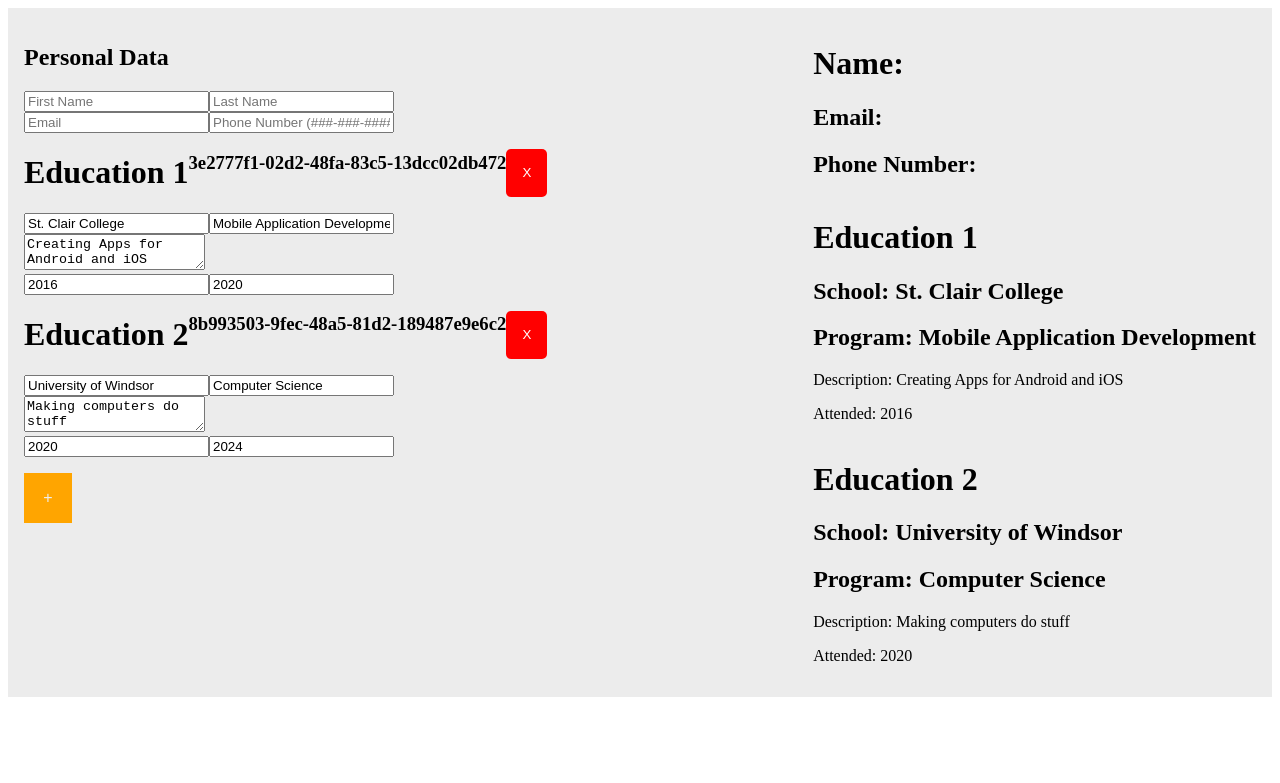
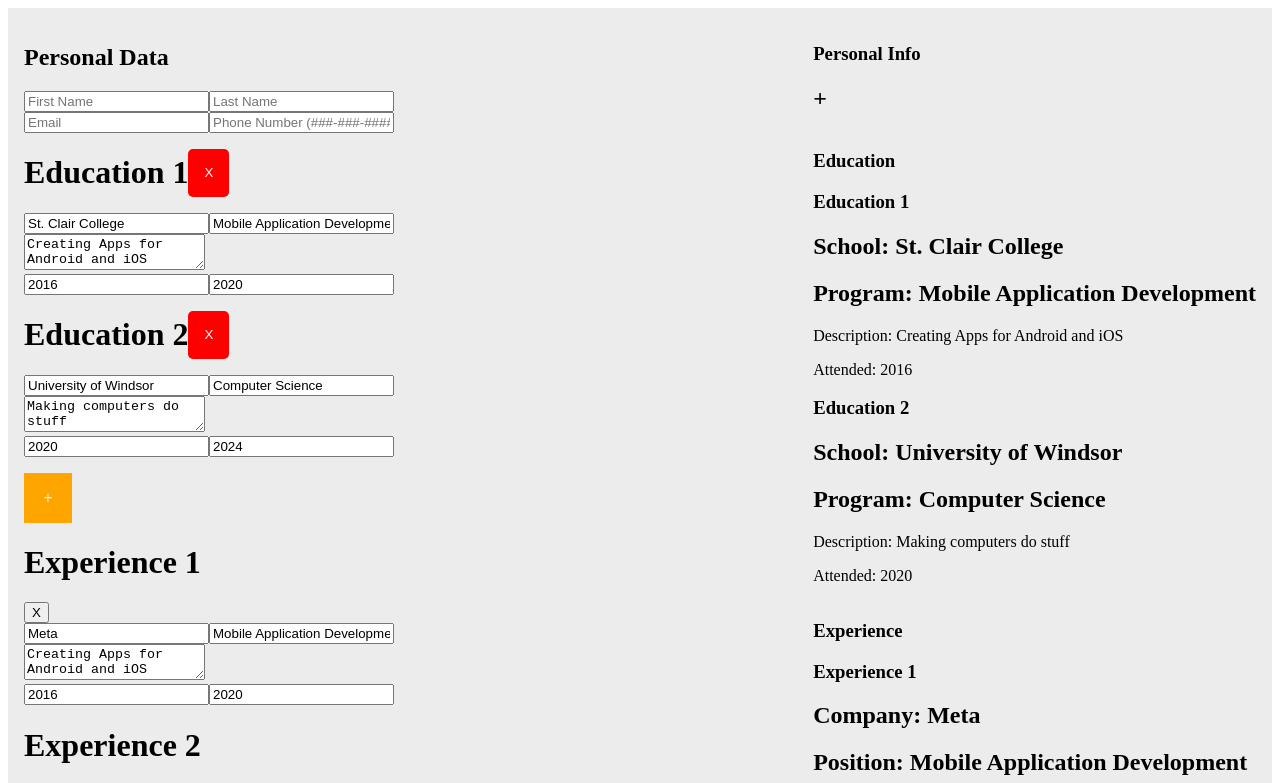
Before and after one commit to Abazzi/cv-application-react, a React (Vite) app: page / in a window 1280 px wide. Shown: the top 783 px of the page. Built offline with nearby package versions, Linux system fonts and the light colour scheme.

Commit message:
feat: added experience form
added experience form and new section to the render in RenderedResume

```diff
--- a/src/App.jsx
+++ b/src/App.jsx
@@ -1,8 +1,8 @@
 import { useState } from 'react';
 import PersonalInfoForm from './components/PersonalInfoForm'
-import PersonalInfoPreview from './components/PersonalInfoPreview';
 import EducationInfoForm from './components/EducationInfoForm';
-import EducationInfoPreview from './components/EducationInfoPreview'
+import ResumeRender from './components/RenderedResume';
+import ExperienceInfoForm from './components/ExperienceInfoForm';
 
 function App() {
 
@@ -15,6 +15,12 @@ function App() {
       phoneNumber: "420691234",
     }
   });
+
+  const handlePersonalInfo = (e) => {
+    setPersonalInfo({
+      ...personalInfo, [e.target.name]: e.target.value
+    });
+  };
 
   const [education, setEducation] = useState([
     {
@@ -51,18 +57,60 @@ function App() {
     setEducation(education.filter(edu => edu.id !== id))
   }
 
-  const handlePersonalInfo = (e) => {
-    setPersonalInfo({
-      ...personalInfo, [e.target.name]: e.target.value
-    });
-  };
-
   const addEducation = () => {
     setEducation([
       ...education, {
         id: crypto.randomUUID(),
         school: "",
         program: "",
+        description: "",
+        startDate: "",
+        endDate: "",
+      }
+    ])
+  }
+
+  const [experience, setExperience] = useState([
+    {
+      id: crypto.randomUUID(),
+      company: "Meta",
+      position: "Mobile Application Development",
+      description: "Creating Apps for Android and iOS",
+      startDate: "2016",
+      endDate: "2020",
+    },
+    {
+      id: crypto.randomUUID(),
+      company: "Twitter",
+      position: "Mobile Application Development",
+      description: "Creating Apps for Android and iOS",
+      startDate: "2016",
+      endDate: "2020",
+    },
+  ]
+  );
+
+  const handleExperienceInputChange = (e, id) => {
+    setExperience(experience.map(exp => {
+      if (exp.id === id) {
+        exp[e.target.name] = e.target.value;
+        return exp;
+      } else {
+        return exp;
+      }
+    }))
+  }
+
+  const removeExperience = (id) => {
+    setExperience(experience.filter(exp => exp.id !== id))
+  }
+
+  const addExperience = () => {
+    setExperience([
+      ...experience, {
+        id: crypto.randomUUID(),
+        company: "",
+        position: "",
         description: "",
         startDate: "",
         endDate: "",
@@ -81,11 +129,17 @@ function App() {
           handleEducationInputChange={handleEducationInputChange}
           removeEducation={removeEducation}
           addEducation={addEducation} />
+        <ExperienceInfoForm
+          experience={experience}
+          addExperience={addExperience}
+          handleExperienceInputChange={handleExperienceInputChange}
+          removeExperience={removeExperience}
+        />
       </div>
-      <div className="render">
-        <PersonalInfoPreview personalInfo={personalInfo} />
-        <EducationInfoPreview education={education} />
-      </div>
+      <ResumeRender
+        personalInfo={personalInfo}
+        education={education}
+        experience={experience} />
     </>
   )
 }
--- /dev/null
+++ b/src/components/AddExperienceButton.jsx
@@ -0,0 +1,6 @@
+
+export default function AddExperienceButton({ addExperience }) {
+  return (
+    <button className="add-button" onClick={addExperience}>+</button>
+  )
+}
--- a/src/components/EducationInfoForm.jsx
+++ b/src/components/EducationInfoForm.jsx
@@ -9,7 +9,6 @@ function EducationInfoForm({ education, handleEducationInputChange, addEducation
       <div key={edu.id} className="single-education-form">
         <div className="education-heading">
           <h1>Education {index + 1}</h1>
-          <h3>{edu.id}</h3>
           <button className="deleteEdu" onClick={() => removeEducation(edu.id)}>X</button>
         </div>
         <div className="school">
--- /dev/null
+++ b/src/components/ExperienceInfoForm.jsx
@@ -0,0 +1,69 @@
+
+import AddExperienceButton from "./AddExperienceButton";
+import AddExperienceButtonfrom from "./AddExperienceButton";
+
+export default function ExperienceInfoForm({ experience, handleExperienceInputChange, addExperience, removeExperience }) {
+  // guard clause checking if data was passed in
+  if (experience.length === 0) {
+    return (
+      <>
+        <h1>Where is the data bruh?</h1>
+        <AddExperienceButton addExperience={AddExperienceButton} />
+      </>
+    )
+
+  } else {
+    const expList = experience.map((exp, index) =>
+      <div key={exp.id} className="single-experience-form">
+        <div className="experience-heading">
+          <h1>Experience {index + 1}</h1>
+          <button className="deleteExp" onClick={() => removeExperience(exp.id)}>X</button>
+        </div>
+        <div className="company">
+          <input
+            type="text"
+            placeholder="Company"
+            name="company"
+            maxLength={20}
+            value={exp.company}
+            onChange={(e) => handleExperienceInputChange(e, exp.id)} />
+          <input
+            type="text"
+            placeholder="Position"
+            name="position"
+            maxLength={20}
+            value={exp.position}
+            onChange={(e) => handleExperienceInputChange(e, exp.id)} />
+        </div>
+        <textarea
+          type="text"
+          name="description"
+          placeholder="Description of your last job"
+          value={exp.description}
+          onChange={(e) => handleExperienceInputChange(e, exp.id)} />
+        <div className="dateRange">
+          <input
+            type="number"
+            size={4}
+            name="startDate"
+            placeholder="Start Year"
+            value={exp.startDate}
+            onChange={(e) => handleExperienceInputChange(e, exp.id)} />
+          <input
+            type="number"
+            size={4}
+            name="endDate"
+            placeholder="End Year"
+            value={exp.endDate}
+            onChange={(e) => handleExperienceInputChange(e, exp.id)} />
+        </div>
+      </div >
+    )
+    return (
+      <div className="experience-form" >
+        {expList}
+        <AddExperienceButtonfrom addExperience={addExperience} />
+      </div>
+    )
+  }
+}
--- a/src/components/RenderedResume.jsx
+++ b/src/components/RenderedResume.jsx
@@ -0,0 +1,42 @@
+export default function ResumeRender({ personalInfo, education, experience }) {
+  return (
+    <section className="resume-render">
+      <section className="personal-info-render">
+        <h1>Personal Info</h1>
+        <h2>{personalInfo.firstName} + {personalInfo.lastName}</h2>
+        <h2>{personalInfo.phoneNumber}</h2>
+        <h2>{personalInfo.email}</h2>
+      </section>
+      <section className="education-render">
+        <h1 className="section-header">Education</h1>
+        <div className="education">
+          {education.map((edu, index) =>
+            <div key={edu.id} className="education-info-preview">
+              <h1>Education {index + 1}</h1>
+              <h2 name="school">School: {edu.school}</h2>
+              <h2 name="program">Program: {edu.program}</h2>
+              <p name="description">Description: {edu.description}</p>
+              <p name="startDate">Attended: {edu.startDate}</p>
+            </div>
+          )
+          }
+        </div>
+      </section>
+      <section className="experience-render">
+        <h1 className="section-header">Experience</h1>
+        <div className="experience">
+          {experience.map((exp, index) =>
+            <div key={exp.id} className="experience-info-preview">
+              <h1>Experience {index + 1}</h1>
+              <h2 name="company">Company: {exp.company}</h2>
+              <h2 name="positiion">Position: {exp.position}</h2>
+              <p name="description">Description: {exp.description}</p>
+              <p name="startDate">Attended: {exp.startDate} - {exp.endDate}</p>
+            </div>
+          )
+          }
+        </div>
+      </section>
+    </section>
+  )
+}
--- a/src/styles/index.scss
+++ b/src/styles/index.scss
@@ -12,7 +12,7 @@
   padding: 1rem;
 }
 
-.render {
+.resume-render {
   display: inline-flex;
   flex-direction: column;
   grid-column-start: 6;
```
